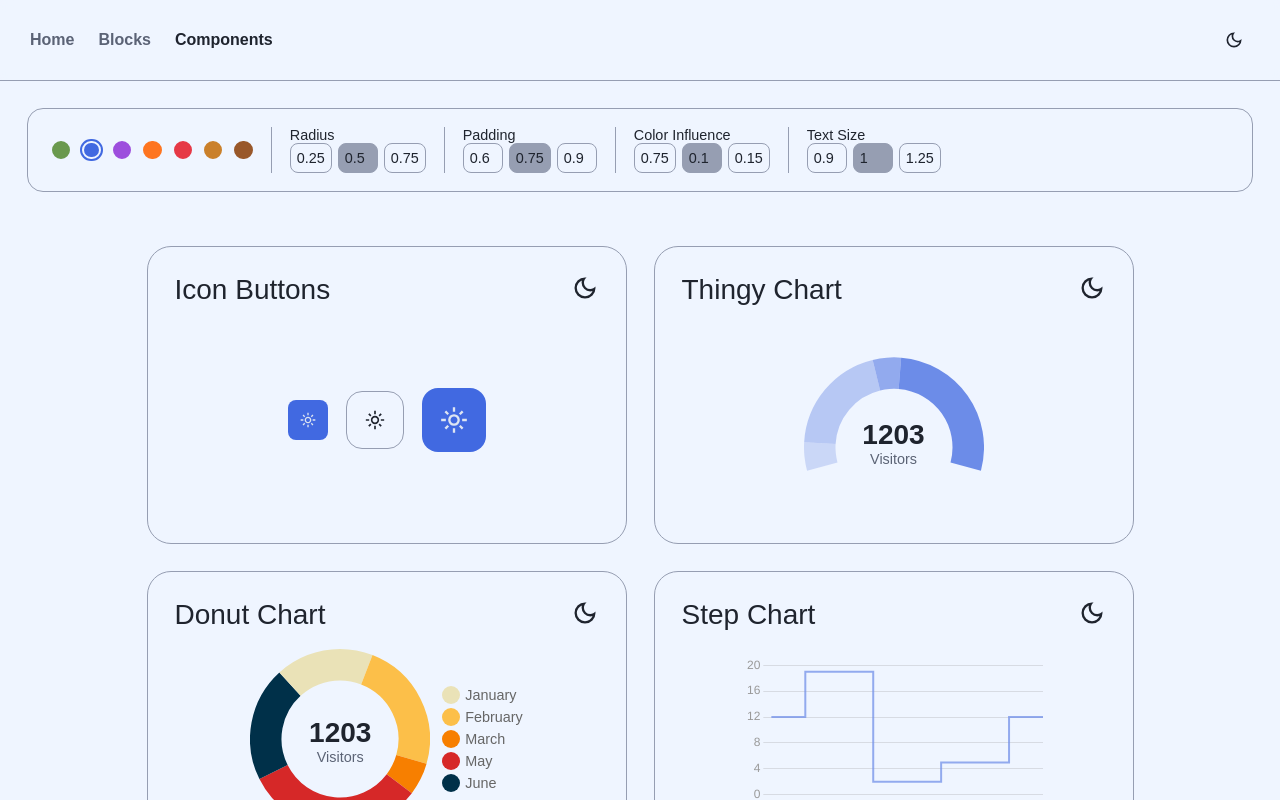
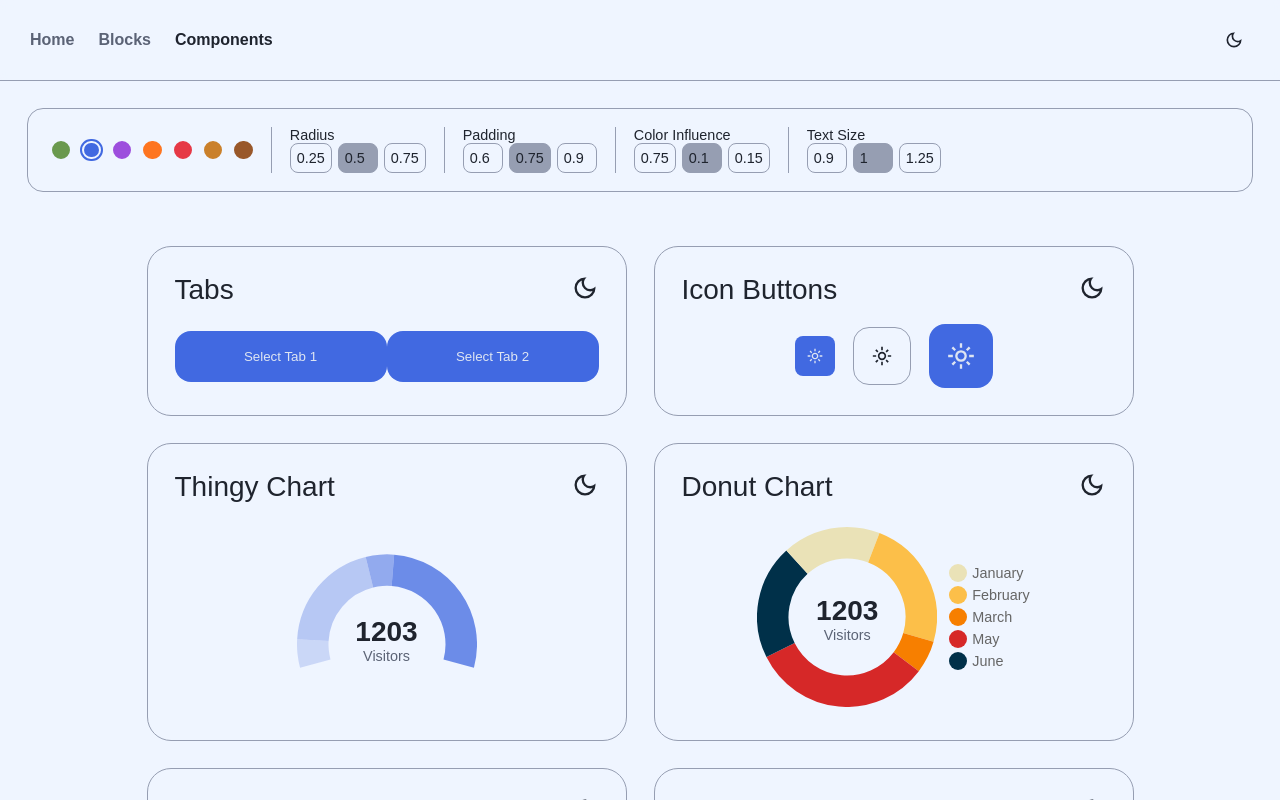
Before and after one commit to TsTs-Org/component-library-svelte, a SvelteKit app: page /components in a window 1280 px wide. Built offline with nearby package versions, Linux system fonts and the light colour scheme.

Commit message:
add basic singular tab area logic

```diff
--- /dev/null
+++ b/src/lib/components/Tabs/TabContent.svelte
@@ -0,0 +1,17 @@
+<script lang="ts">
+	import { type Snippet } from "svelte";
+	import { TabState } from "./Tabs.svelte";
+
+	type Props = { children: Snippet; tabIdentifier: string };
+
+	let { children, tabIdentifier }: Props = $props();
+
+	const tabState = TabState.get();
+</script>
+
+<!-- This wrapper is needed to make sure that there is just one element for multiple tab styling -->
+{#if tabState.tabState.has(tabIdentifier)}
+	<div>
+		{@render children?.()}
+	</div>
+{/if}
--- /dev/null
+++ b/src/lib/components/Tabs/TabTrigger.svelte
@@ -0,0 +1,21 @@
+<script lang="ts">
+	import { type Snippet } from "svelte";
+	import { TabState } from "./Tabs.svelte";
+
+	type Props = {
+		trigger: Snippet<[selectTab: () => void]>;
+		tabIdentifier: string;
+	};
+
+	let { trigger, tabIdentifier }: Props = $props();
+
+	const tabState = TabState.get();
+
+	function selectTab() {
+		tabState.setVisibility(tabIdentifier, true);
+	}
+
+	// TODO: pass current activation state to children
+</script>
+
+{@render trigger?.(selectTab)}
--- /dev/null
+++ b/src/lib/components/Tabs/Tabs.svelte
@@ -0,0 +1,52 @@
+<script
+	lang="ts"
+	module
+>
+	const KEY = Symbol();
+
+	export class TabState {
+		tabState: Set<string> = $state(new SvelteSet());
+
+		constructor() {
+			setContext(KEY, this);
+		}
+
+		static get(): TabState {
+			return getContext(KEY);
+		}
+
+		setVisibility(tabIdentifier: string, state: boolean): void {
+			// TODO: this could be the place to hook into for multiple tabs at once
+
+			this.#handleTabStateChangeSingularTabArea(tabIdentifier, state);
+		}
+
+		#handleTabStateChangeSingularTabArea(tabIdentifier: string, state: boolean): void {
+			if (state) {
+				this.tabState.clear();
+				this.tabState.add(tabIdentifier);
+			} else {
+				this.tabState.clear();
+				this.tabState.delete(tabIdentifier);
+			}
+		}
+	}
+</script>
+
+<script lang="ts">
+	import { getContext, setContext, type Snippet } from "svelte";
+	import { SvelteSet } from "svelte/reactivity";
+
+	// TODO: typing that ensures that there is a 'TabContent' for every 'TabTrigger'
+
+	// TODO: add option for default tab
+
+	// TODO: add pre-styled tab triggers (-> as block?)
+
+	type Props = { children: Snippet };
+	let { children }: Props = $props();
+
+	new TabState();
+</script>
+
+{@render children?.()}
--- a/src/routes/components/+page.svelte
+++ b/src/routes/components/+page.svelte
@@ -27,6 +27,9 @@
 	import BaseChart from "$lib/components/Chart/BaseChart.svelte";
 	import RoundChart from "$lib/components/Chart/RoundChart.svelte";
 	import Popover from "$lib/components/Popover.svelte";
+	import Tabs from "$lib/components/Tabs/Tabs.svelte";
+	import TabTrigger from "$lib/components/Tabs/TabTrigger.svelte";
+	import TabContent from "$lib/components/Tabs/TabContent.svelte";
 </script>
 
 <div class="theme-settings">
@@ -36,6 +39,24 @@
 </div>
 
 <div class="components-page">
+	<Showcase name="Tabs">
+		<Tabs>
+			<TabTrigger tabIdentifier="tab1">
+				{#snippet trigger(selectTab)}
+					<Button onclick={selectTab}>Select Tab 1</Button>
+				{/snippet}
+			</TabTrigger>
+			<TabTrigger tabIdentifier="tab2">
+				{#snippet trigger(selectTab)}
+					<Button onclick={selectTab}>Select Tab 2</Button>
+				{/snippet}
+			</TabTrigger>
+
+			<TabContent tabIdentifier="tab1">this is tab1</TabContent>
+			<TabContent tabIdentifier="tab2">this is tab2</TabContent>
+		</Tabs>
+	</Showcase>
+
 	<Showcase name="Icon Buttons">
 		<div class="mock-grid">
 			<Button size="s">
```
